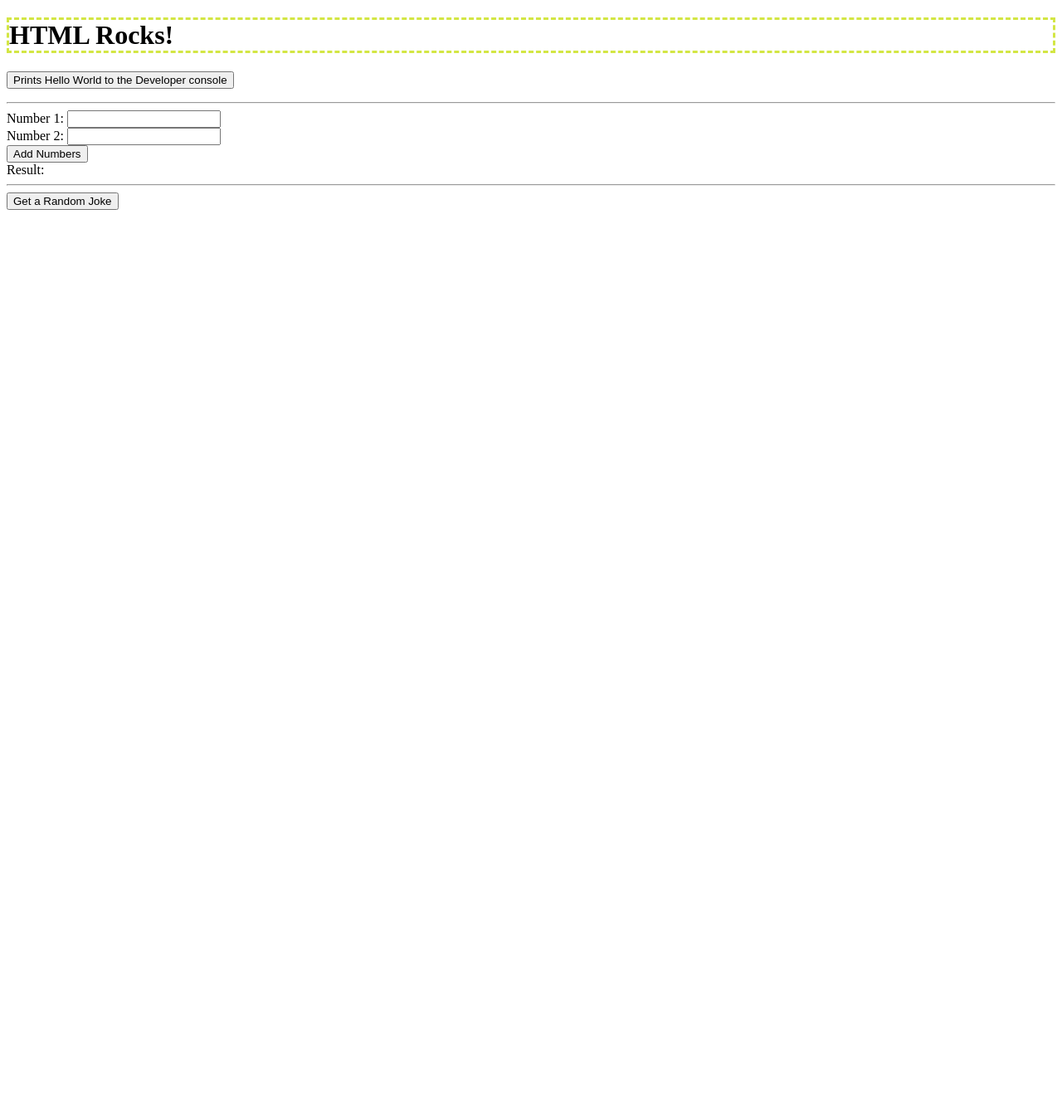
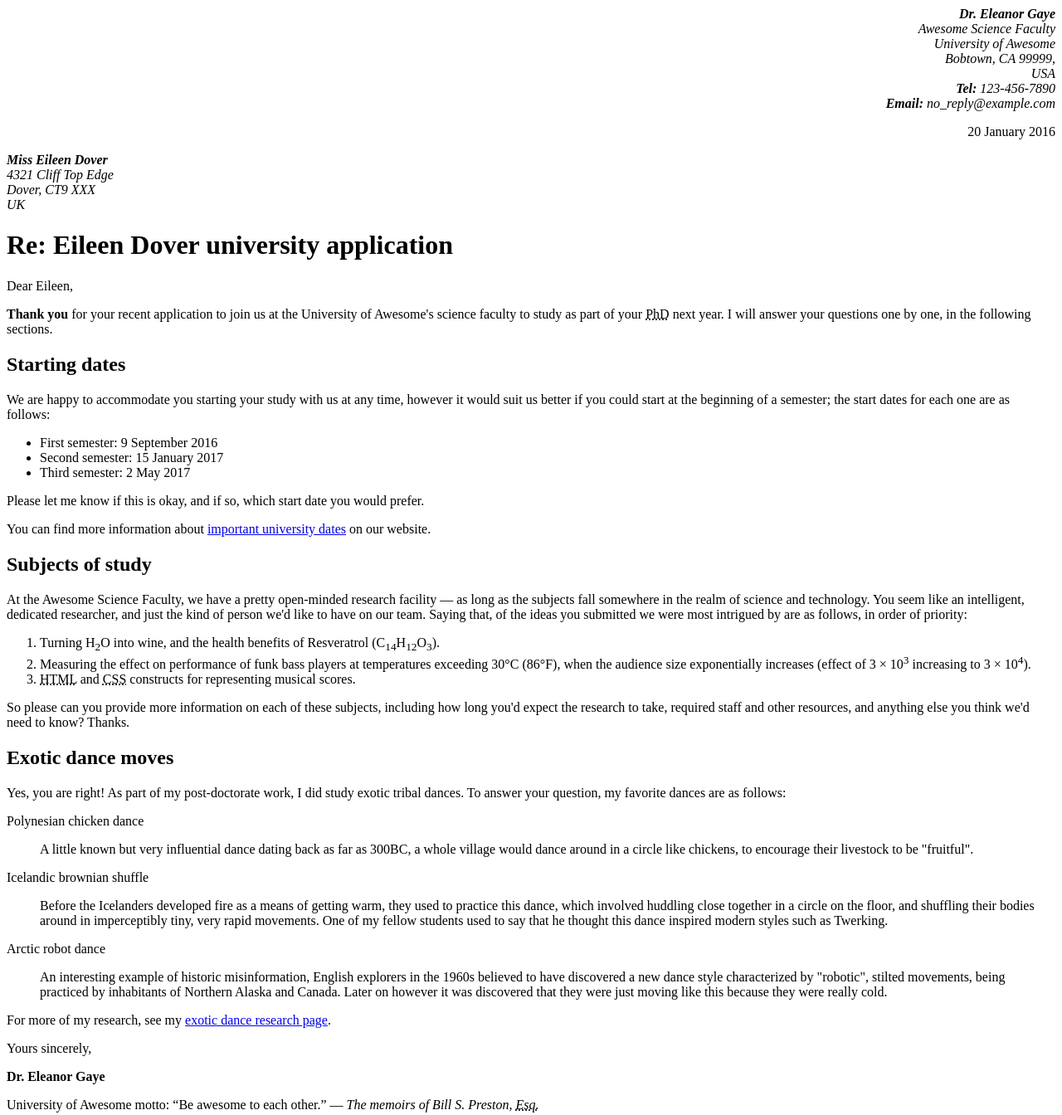
Before and after one commit to brandonnanhthano/Lab2, a website: page index.html in a window 1280 px wide. Shown: the whole page at 83% size. Before the commit the page ends 800 px from the top, so only its background shows below. Drawn offline with Linux system fonts and the light colour scheme.

Commit message:
Finished Lab

```diff
--- a/css/style.css
+++ /dev/null
@@ -1,4 +0,0 @@
-h1{
-  border-color: #d3e644;
-  border-style: dashed;
-}
--- a/index.html
+++ b/index.html
@@ -1,78 +1,103 @@
-<!doctype html>
-<html>
+<!DOCTYPE html>
+<html lang="en">
 
 <head>
-  <meta charset="utf-8">
-  <title>Hello World!</title>
-  <meta name="description" content="">
-  <meta name="viewport" content="width=device-width, initial-scale=1">
-  <link rel="stylesheet" href="css/style.css">
-  <link rel="shortcut icon" href="img/favicon.ico">
+    <meta charset="utf-8">
+    <title>Lab 2</title>
+    <meta name="description" content="A letter for lab">
+    <meta name="viewport" content="width=device-width, initial-scale=1">
+    <meta name="author" content="Dr. Eleanor Gaye">
+
+    <style>
+        .sender-column {
+            text-align: right;
+        }
+    </style>
 </head>
 
 <body>
-  <h1>HTML Rocks!</h1>
-  <p>
-    <button  onclick="helloWorld()">Prints Hello World to the Developer console</button>
-  </p>
-  <hr>
-  <form id="addForm">
-    <label for="num1">Number 1:</label>
-    <input type="number" id="num1" name="num1" required>
-    <br>
-    <label for="num2">Number 2:</label>
-    <input type="number" id="num2" name="num2" required>
-    <br>
-    <button type="submit">Add Numbers</button>
-  </form>
 
-  <label id="result">Result:</label>
+    <address class="sender-column">
+        <strong>Dr. Eleanor Gaye</strong><br>
+        Awesome Science Faculty<br>
+        University of Awesome<br>
+        Bobtown, CA 99999,<br>
+        USA<br>
+        <strong>Tel:</strong> 123-456-7890<br>
+        <strong>Email:</strong> no_reply@example.com
+    </address>
 
-  <hr>
+    <p class="sender-column">
+        <time datetime="2016-01-20">20 January 2016</time>
+    </p>
 
-  <button id="jokeButton">Get a Random Joke</button>
-  <p id="joke"></p>
+    <address>
+        <strong>Miss Eileen Dover</strong><br>
+        4321 Cliff Top Edge<br>
+        Dover, CT9 XXX<br>
+        UK
+    </address>
 
-  <script type="module" script="js/main.js">
-    import {helloWorld, add, fetchRandomJoke} from './js/main.js';
+    <h1>Re: Eileen Dover university application</h1>
 
-    // This shows how to assign a function to the window object
-    // so that it can be called from the browser console
-    window.helloWorld = helloWorld;
+    <p>Dear Eileen,</p>
 
-    // This shows how to add an event listener to a button in the HTML
-    // and call a function when the button is clicked
-    const form = document.getElementById('addForm');
-    form.addEventListener('submit', function(e) {
-      e.preventDefault();
-      const num1 = parseFloat(document.getElementById('num1').value);
-      const num2 = parseFloat(document.getElementById('num2').value);
-      try{
-        const result = add(num1, num2);
-        document.getElementById('result').textContent = `Result: ${result}`;
-      }catch(e){
-        console.error(e);
-        document.getElementById('result').textContent = `Error: ${e.message}`;
-      }
+    <p><strong>Thank you</strong> for your recent application to join us at the University of Awesome's science faculty to study as part of your <abbr title="Doctor of Philosophy">PhD</abbr> next year. I will answer your questions one by one, in the following sections.</p>
 
-    });
+    <h2>Starting dates</h2>
 
-    // this shows how to add an event listener to a button in the HTML
-    // that calls a function that fetches a random joke from an API
-    // and displays it on the page
-    const jokebtn = document.getElementById('jokeButton');
-    const jokeresult = document.getElementById('joke');
-    jokebtn.addEventListener('click', async () => {
-      try {
-        jokeresult.textContent = 'Loading...';
-        const joke = await fetchRandomJoke();
-        document.getElementById('joke').textContent = joke;
-      } catch (e) {
-        console.error(e);
-        document.getElementById('joke').textContent = `Error: ${e.message}`;
-      }
-    });
-  </script>
+    <p>We are happy to accommodate you starting your study with us at any time, however it would suit us better if you could start at the beginning of a semester; the start dates for each one are as follows:</p>
+
+    <ul>
+        <li>First semester: <time datetime="2016-09-09">9 September 2016</time></li>
+        <li>Second semester: <time datetime="2017-01-15">15 January 2017</time></li>
+        <li>Third semester: <time datetime="2017-05-02">2 May 2017</time></li>
+    </ul>
+
+    <p>Please let me know if this is okay, and if so, which start date you would prefer.</p>
+
+    <p>You can find more information about <a href="http://example.com" title="View university dates">important university dates</a> on our website.</p>
+
+    <h2>Subjects of study</h2>
+
+    <p>At the Awesome Science Faculty, we have a pretty open-minded research facility — as long as the subjects fall somewhere in the realm of science and technology. You seem like an intelligent, dedicated researcher, and just the kind of person we'd like to have on our team. Saying that, of the ideas you submitted we were most intrigued by are as follows, in order of priority:</p>
+
+    <ol>
+        <li>Turning H<sub>2</sub>O into wine, and the health benefits of Resveratrol (C<sub>14</sub>H<sub>12</sub>O<sub>3</sub>).</li>
+        <li>Measuring the effect on performance of funk bass players at temperatures exceeding 30°C (86°F), when the audience size exponentially increases (effect of 3 × 10<sup>3</sup> increasing to 3 × 10<sup>4</sup>).</li>
+        <li><abbr title="Hypertext Markup Language">HTML</abbr> and <abbr title="Cascading Style Sheets">CSS</abbr> constructs for representing musical scores.</li>
+    </ol>
+
+    <p>So please can you provide more information on each of these subjects, including how long you'd expect the research to take, required staff and other resources, and anything else you think we'd need to know? Thanks.</p>
+
+    <h2>Exotic dance moves</h2>
+
+    <p>Yes, you are right! As part of my post-doctorate work, I did study exotic tribal dances. To answer your question, my favorite dances are as follows:</p>
+
+    <p>Polynesian chicken dance</p>
+    <p style="margin-left: 40px;">
+      A little known but very influential dance dating back as far as 300BC, a whole village would dance around in a circle like chickens, to encourage their livestock to be "fruitful".
+    </p>
+
+    <p>Icelandic brownian shuffle</p>
+    <p style="margin-left: 40px;">
+      Before the Icelanders developed fire as a means of getting warm, they used to practice this dance, which involved huddling close together in a circle on the floor, and shuffling their bodies around in imperceptibly tiny, very rapid movements. One of my fellow students used to say that he thought this dance inspired modern styles such as Twerking.
+    </p>
+
+    <p>Arctic robot dance</p>
+    <p style="margin-left: 40px;">
+      An interesting example of historic misinformation, English explorers in the 1960s believed to have discovered a new dance style characterized by "robotic", stilted movements, being practiced by inhabitants of Northern Alaska and Canada. Later on however it was discovered that they were just moving like this because they were really cold.
+    </p>
+
+    <p>For more of my research, see my <a href="http://example.com" title="Exotic dance research page">exotic dance research page</a>.</p>
+
+    <p>Yours sincerely,</p>
+
+    <p><strong>Dr. Eleanor Gaye</strong></p>
+
+    <p>
+        University of Awesome motto: <q>Be awesome to each other.</q> — <cite>The memoirs of Bill S. Preston, <abbr title="Esquire">Esq.</abbr></cite>
+    </p>
 
 </body>
 
```
